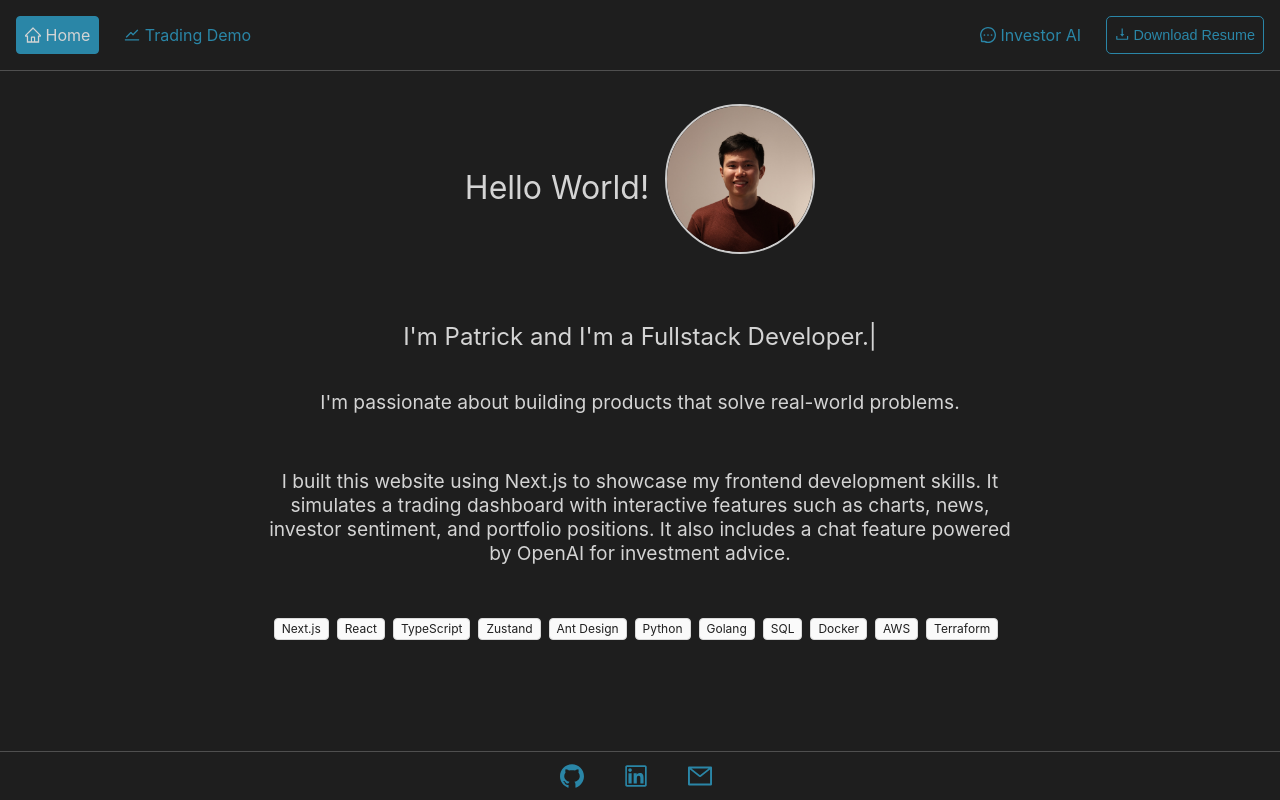
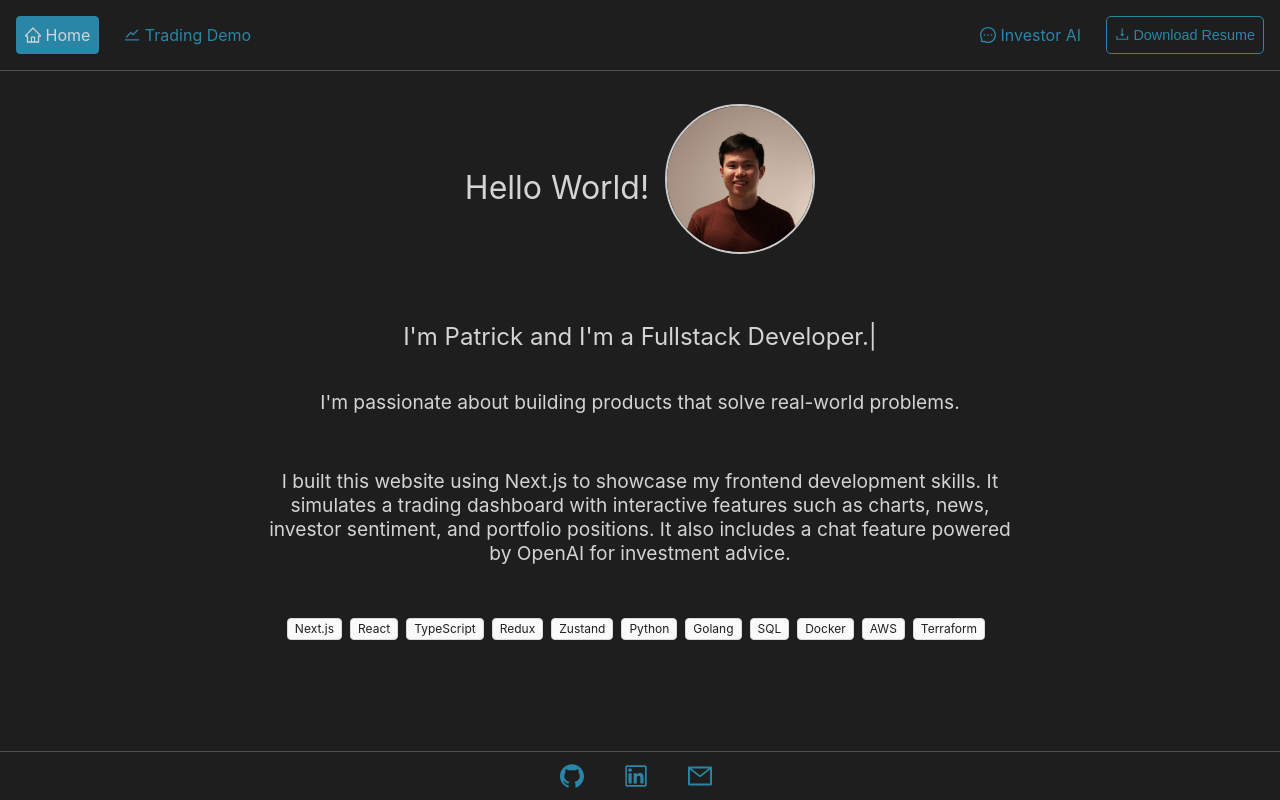
Before and after one commit to pohti/patrick-chen-portfolio, a Next.js app: page / in a window 1280 px wide. Built offline with nearby package versions, Linux system fonts and the light colour scheme.

Commit message:
chore: update tech tags

```diff
--- a/src/app/trading/(components)/TechTags/index.tsx
+++ b/src/app/trading/(components)/TechTags/index.tsx
@@ -5,8 +5,8 @@ const technologies = [
   'Next.js',
   'React',
   'TypeScript',
+  'Redux',
   'Zustand',
-  'Ant Design',
   'Python',
   'Golang',
   'SQL',
```
